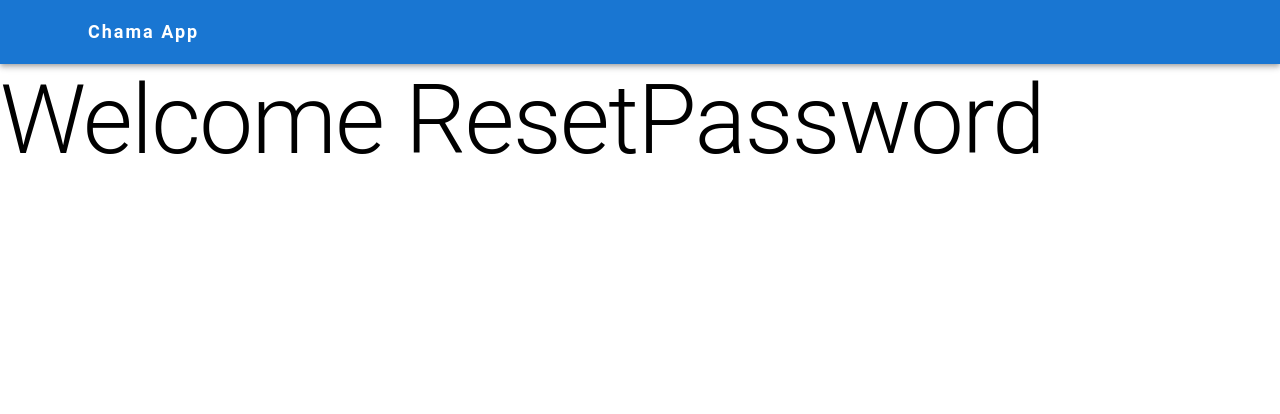
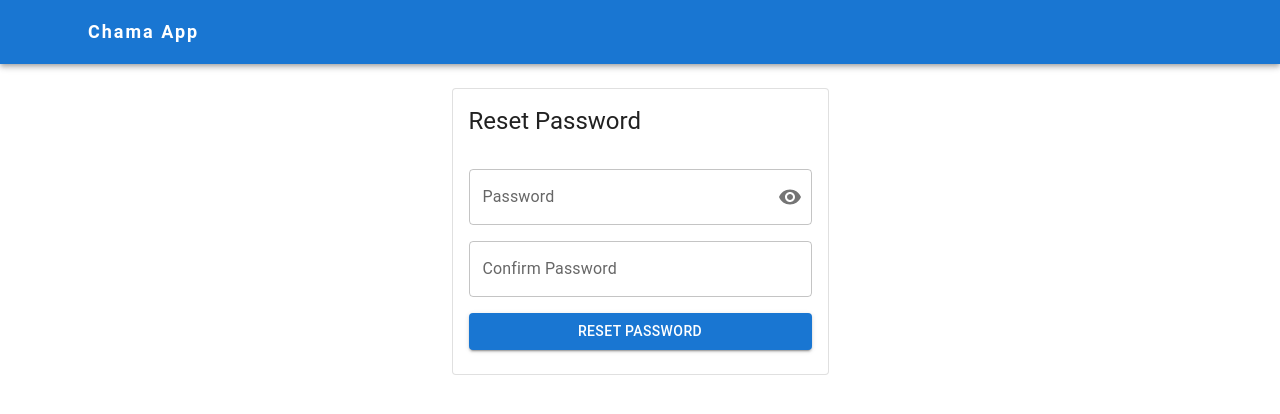
Before and after one commit to Gibson-Gichuru/chama_app, a React (Create React App) app: page /reset/password in a window 1280 px wide. Shown: the top 414 px of the page. Built offline with nearby package versions, Linux system fonts and the light colour scheme.

Commit message:
Password reset form component

```diff
--- a/src/components/Forgot.js
+++ b/src/components/Forgot.js
@@ -38,10 +38,13 @@ const Forgot = ({changeIndex})=>{
 
             onSubmit:  async (values, {setErrors})=>{
                 handleLoading(true)
-                await axios.post(
-                    "api/auth/request/password_reset",
+                await axios.get(
+                    "api/auth/password_reset",
                     {
-                        email:values.email
+                        params:{
+                            email:values.email,
+                            remote_url:document.baseURI
+                        }
                     }
                 ).then(({response})=>{
 
--- a/src/components/LoginForm.js
+++ b/src/components/LoginForm.js
@@ -78,7 +78,6 @@ const LoginForm = ({changeIndex}) =>{
             {
                 email : Yup.string().email("Invalid Email").required("required"),
                 password: Yup.string().required("required!")
-                            .min(8, "Password is too short - should be 8 chars minimum.")
                             .matches(/^[a-zA-Z0-9!@#$%^&*]{6,16}$/,
                             "password should contain atleast one number and one special character")
             }
--- /dev/null
+++ b/src/components/ResetPasswordForm.js
@@ -0,0 +1,120 @@
+import * as Yup from "yup";
+import {useFormik} from "formik";
+import axios from "axios";
+
+import {
+    Button,
+    Box,
+    Card,
+    CardContent,
+    CardHeader,
+    CircularProgress,
+    TextField,
+    InputAdornment,
+    IconButton,
+} from "@mui/material";
+import {v4 as uuid} from "uuid";
+import {useAlert} from "../context/AlertProvider";
+import {green} from "@mui/material/colors";
+import Visibility from '@mui/icons-material/Visibility';
+import VisibilityOff from '@mui/icons-material/VisibilityOff';
+import {useState} from "react";
+
+const ResetPasswordForm = ()=>{
+
+    // states
+
+    const [showPassword, setShowPassword] = useState(false)
+    const handleShowPassword = ()=> setShowPassword(!showPassword)
+
+    // loading state
+
+    const [loading, setLoading] = useState(false)
+
+    const handleLoading = (state)=> setLoading(loading=> loading=state)
+    // formik
+
+    const formik = useFormik({
+
+        // form imputs
+        initialValues:{
+            password:"",
+            confirmPassword:"",
+        },
+
+        // input validation Schema
+
+        validationSchema: Yup.object({
+
+            // password validation schema
+            password: Yup.string().required("required")
+            .matches(/^[a-zA-Z0-9!@#$%^&*]{6,16}$/,
+            "Password should contain alteast one number and one special character"),
+
+            confirmPassword: Yup.string()
+            .oneOf([Yup.ref('password'), null], "password must match")
+            .required("need to confirm your password")
+        }),
+
+        // handle on submit event
+
+        onSubmit: async (values)=>{
+            // handle logic
+        }
+    })
+
+    return (
+        <>
+            {/* A card without any shadow box syling with 375px max width and horizontaly centered */}
+            <Card variant="outlined" sx={{ maxWidth:375, width:"90%", mx:"auto"}}>
+                <CardHeader title="Reset Password"/>
+                <CardContent>
+                    <form onSubmit={formik.handleSubmit}>
+                        <Box sx={{display:"flex", flexDirection:"column", gap:2}}>
+                            <TextField autoComplete="off" id="password" type={showPassword? "text":"password"} label="Password"
+                            placeholder="Enter Ypur new Password"
+                            value={formik.values.password}
+                            onChange={formik.handleChange}
+                            error={formik.touched.password && Boolean(formik.errors.password)}
+                            helperText={formik.touched.password && formik.errors.password}
+                            InputProps = {
+                                {
+                                    endAdornment: <InputAdornment position="end">
+                                        <IconButton arial-label="toggle password visibility" onClick={handleShowPassword} edge="end">
+                                            {showPassword? <VisibilityOff/>:<Visibility/>}
+                                        </IconButton>
+                                    </InputAdornment>
+                                }
+                            } {...formik.getFieldProps('password')}/>
+                            <TextField autoComplete="off" id="confirmPassword" type={showPassword?"text":"password"} label="Confirm Password"
+                            placeholder="Confirm Your Password"
+                            value={formik.values.confirmPassword}
+                            onChange={formik.handlleChange}
+                            error={formik.touched.confirmPassword && Boolean(formik.errors.confirmPassword)}
+                            helperText={formik.touched.confirmPassword && formik.errors.confirmPassword}
+                            {...formik.getFieldProps('confirmPassword')}/>
+
+                            <Box sx={{position:"relative"}}>
+                                <Button variant="contained" disabled={loading} type="submit" sx={{width:"100%"}}>Reset Password</Button>
+                            </Box>
+                            {
+                                loading && (
+                                    <CircularProgress size={24} sx={{
+                                        color:green[500],
+                                        position:"absolute",
+                                        top:"50%",
+                                        left:"50%",
+                                        marginTop:"-12px",
+                                        marginLeft:"-12px"
+                                    }}/>
+                                )
+                            }
+                        </Box>
+                    </form>
+                </CardContent>
+            </Card>
+        </>
+    )
+}
+
+export default ResetPasswordForm
--- a/src/pages/ResetPassword.js
+++ b/src/pages/ResetPassword.js
@@ -1,11 +1,11 @@
-import { Typography } from "@mui/material"
-
+import ResetPasswordForm from "../components/ResetPasswordForm";
+import MainContainer from "../components/MainContainer";
 const ResetPassword = ()=>{
 
     return (
-        <>
-            <Typography variant="h1">Welcome ResetPassword</Typography>
-        </>
+        <MainContainer>
+            <ResetPasswordForm/>
+        </MainContainer>
     )
 }
 
```
